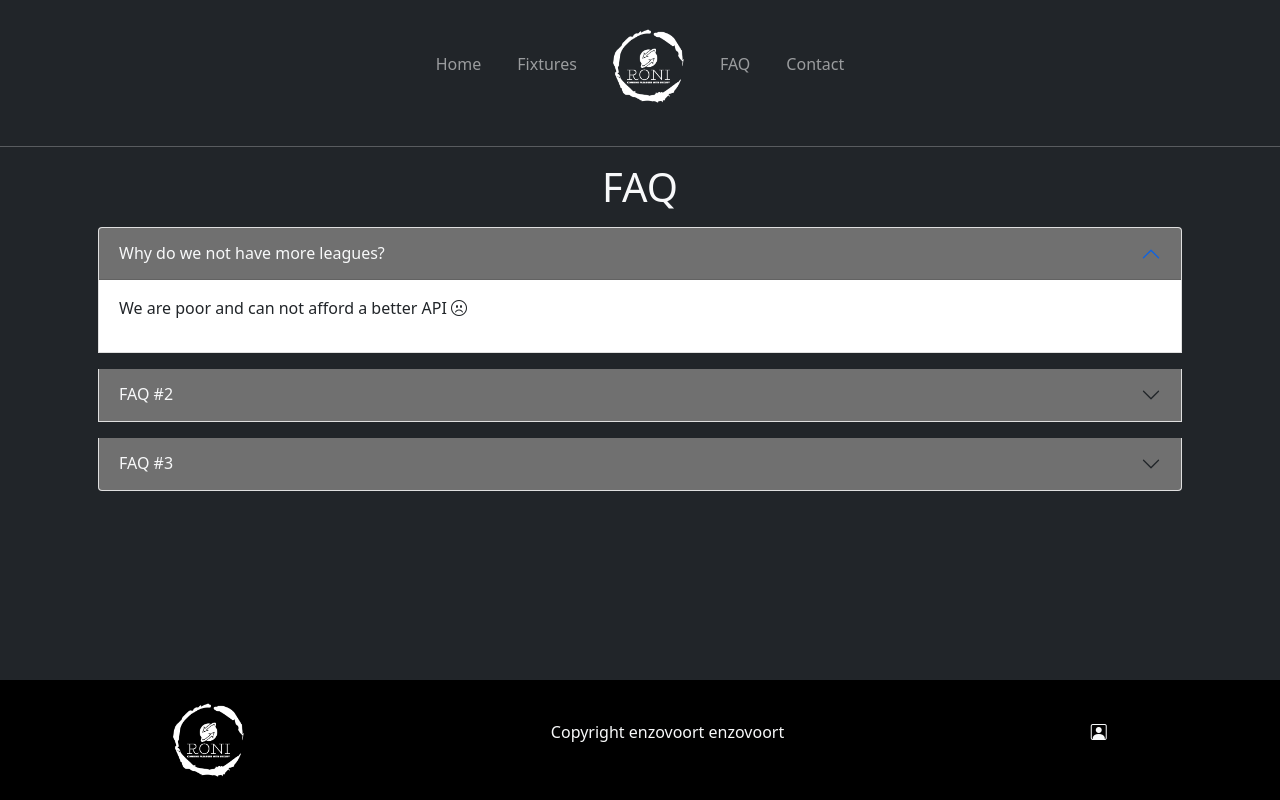
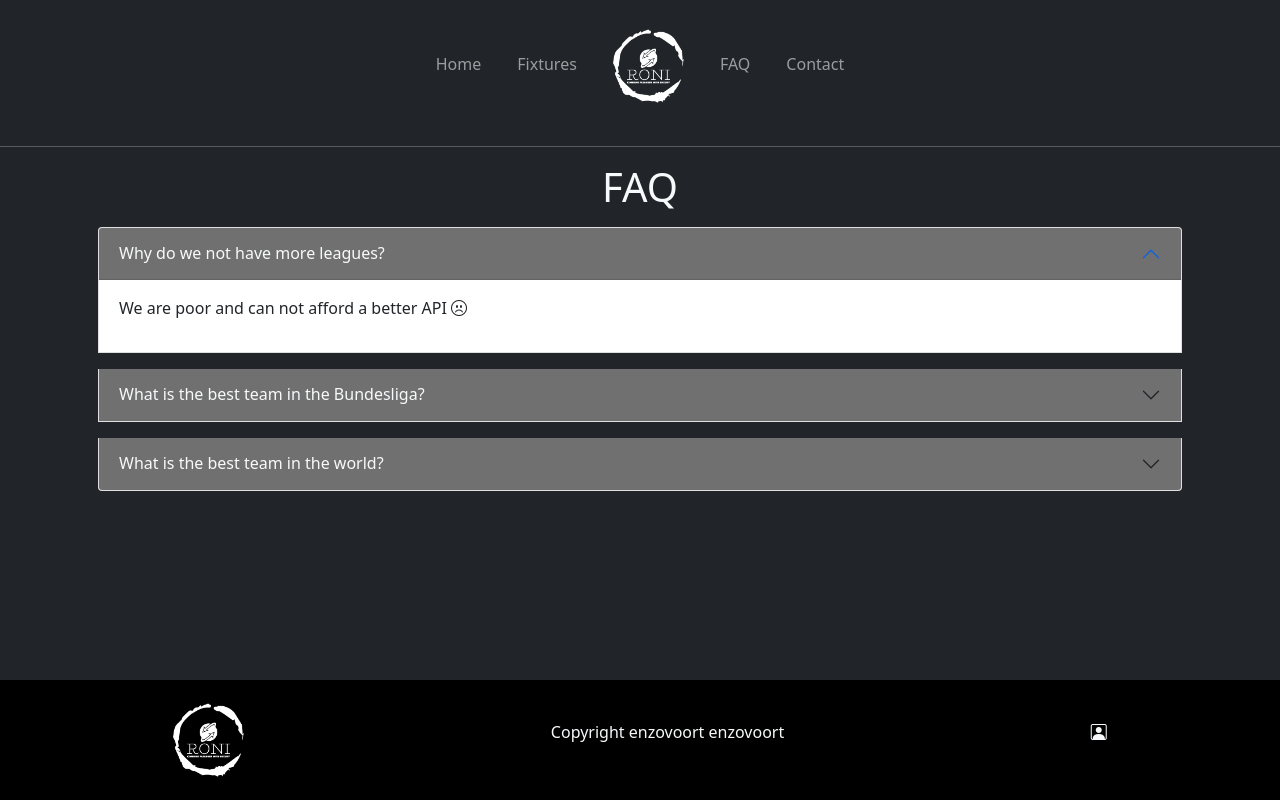
Before and after one commit to NielBeynaertss/Eindwerk-Front-end, an Angular app in the folder Eindwerk-frontend-angular/: page /faq in a window 1280 px wide. Built offline with nearby package versions, Linux system fonts and the light colour scheme.

Commit message:
Made best change ever

```diff
--- a/Eindwerk-frontend-angular/src/app/faq/faq.component.html
+++ b/Eindwerk-frontend-angular/src/app/faq/faq.component.html
@@ -18,24 +18,24 @@
             <div class="accordion-item m-3">
               <h2 class="accordion-header" id="headingTwo">
                 <button class="accordion-button collapsed text-light" type="button" data-bs-toggle="collapse" data-bs-target="#collapseTwo" aria-expanded="false" aria-controls="collapseTwo">
-                    FAQ #2
+                    What is the best team in the Bundesliga?
                 </button>
               </h2>
               <div id="collapseTwo" class="accordion-collapse collapse" aria-labelledby="headingTwo" data-bs-parent="#accordionExample">
                 <div class="accordion-body">
-                    <p>Lorem, ipsum dolor sit amet consectetur adipisicing elit. Minima quae omnis maxime officiis cumque est provident, eius nisi dignissimos et dicta architecto. Cum, officia. Aliquam voluptatem ea mollitia labore obcaecati.</p>
+                    <p>Borussia Mönchengladbach</p>
                 </div>
               </div>
             </div>
             <div class="accordion-item m-3">
               <h2 class="accordion-header" id="headingThree">
                 <button class="accordion-button collapsed text-light" type="button" data-bs-toggle="collapse" data-bs-target="#collapseThree" aria-expanded="false" aria-controls="collapseThree">
-                    FAQ #3
+                  What is the best team in the world?
                 </button>
               </h2>
               <div id="collapseThree" class="accordion-collapse collapse" aria-labelledby="headingThree" data-bs-parent="#accordionExample">
                 <div class="accordion-body">
-                    <p>Lorem, ipsum dolor sit amet consectetur adipisicing elit. Minima quae omnis maxime officiis cumque est provident, eius nisi dignissimos et dicta architecto. Cum, officia. Aliquam voluptatem ea mollitia labore obcaecati.</p>
+                    <p>Also Borussia Mönchengladbach</p>
                 </div>
               </div>
             </div>
```
